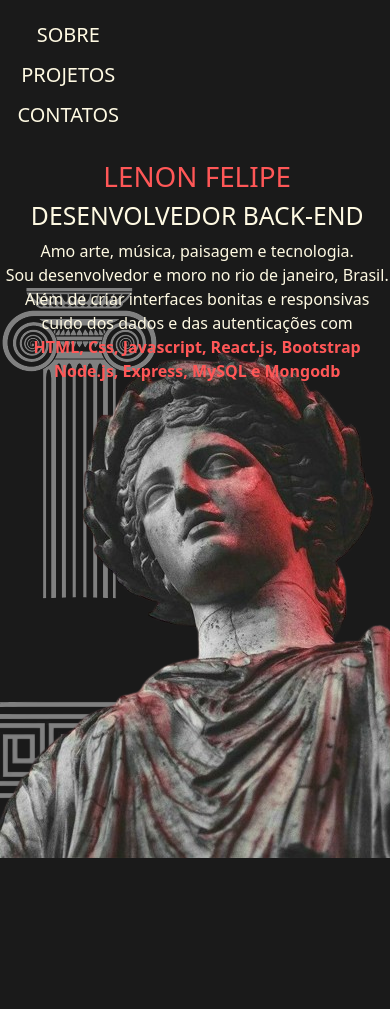
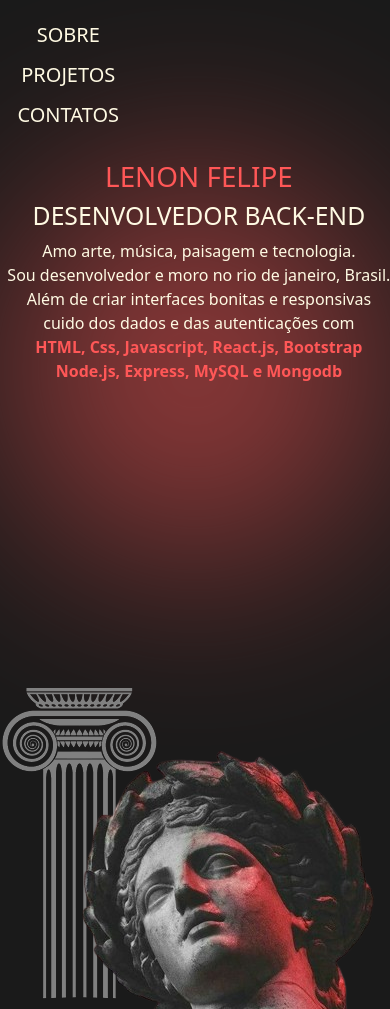
Before and after one commit to LenonFelipe/Portifolio, a plain HTML site: page index.html in a window 390 px wide. Shown: the top 1009 px of the page. Drawn offline with nearby package versions, Linux system fonts and the light colour scheme; a web font is replaced by a local one.

Commit message:
update: background mobile view

```diff
--- a/style.css
+++ b/style.css
@@ -72,6 +72,17 @@ strong, h1{
 #column1, #greekLine{
     filter: invert(50%);
 }
+#ball1{
+    position: relative;
+    top: -130px;
+    border-radius: 50%;
+    height: 400px;
+    width: 400px;
+    filter: blur(100px);
+    background: var(--secondTextColor);
+    opacity: 50%;
+    z-index: -1;
+}
 @media screen and (max-width:320px) {
     nav{
         position: relative;
@@ -95,6 +106,10 @@ strong, h1{
         top: -50px;
         height: 500px;
     }
+    #greekLine{
+        position: relative;
+        top: 35px;
+    }
 }
 @media screen and (min-width:480px) { }
 @media screen and (min-width:600px) { }
```
